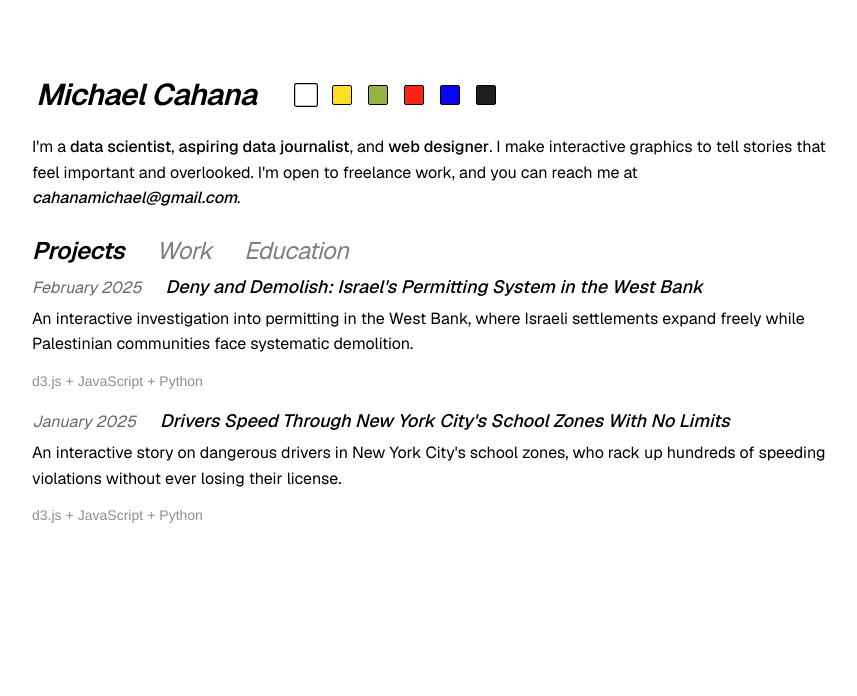
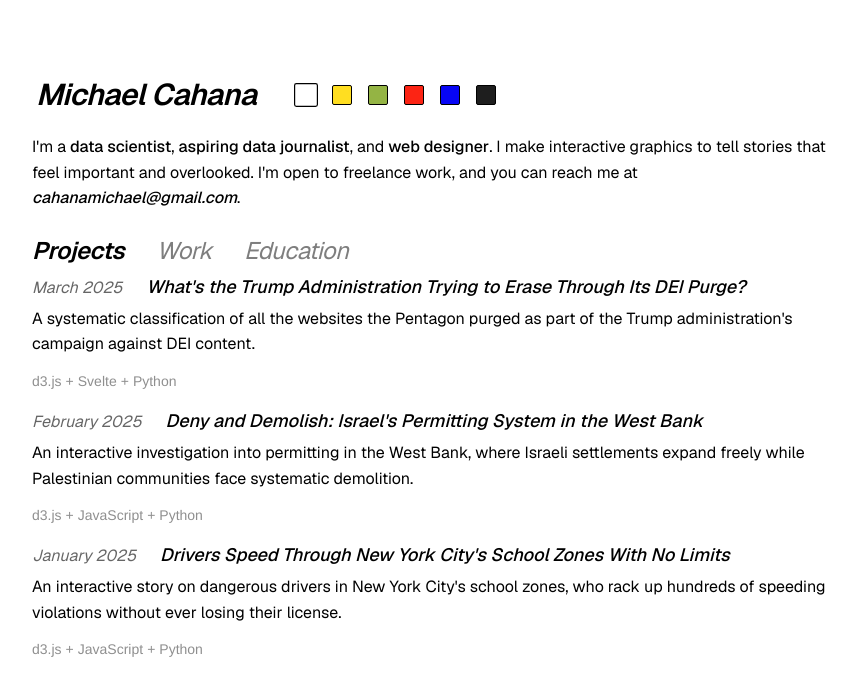
Before and after one commit to m-cahana/portfolio, a Next.js app: page / in a window 1280 px wide. Shown: the top 696 px of the page, without its empty margins (208-1065 px from the left). Built offline with nearby package versions, Linux system fonts and the light colour scheme.

Commit message:
add in pentagon project

```diff
--- a/app/components/Projects.js
+++ b/app/components/Projects.js
@@ -16,6 +16,16 @@ export default function Projects({
   const getNextIndex = getColorIndexer(isDarkMode, isLightMode);
 
   const projects = [
+    {
+      title:
+        "What's the Trump Administration Trying to Erase Through Its DEI Purge?",
+      description:
+        "A systematic classification of all the websites the Pentagon purged as part of the Trump administration's campaign against DEI content.",
+      path: "/pentagon-dei-purge",
+      date: "March 2025",
+      skills: ["d3.js", "Svelte", "Python"],
+      image: "/pentagon_dei_purge.jpeg",
+    },
     {
       title: "Deny and Demolish: Israel's Permitting System in the West Bank",
       description:
--- a/app/components/Work.js
+++ b/app/components/Work.js
@@ -26,6 +26,7 @@ export default function Work({
         "d3.js",
         "React",
         "Next.js",
+        "Svelte",
         "Python",
       ],
     },
```
Also changed, not shown: app/pentagon-dei-purge/page.js (added, +15 -0 lines), public/pentagon_dei_purge.jpeg (added).
